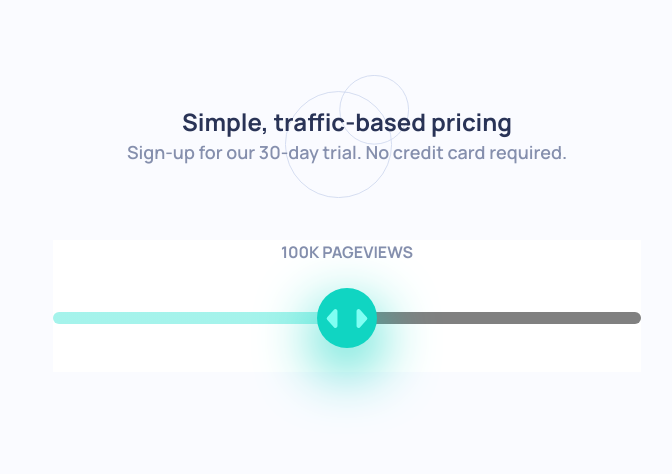
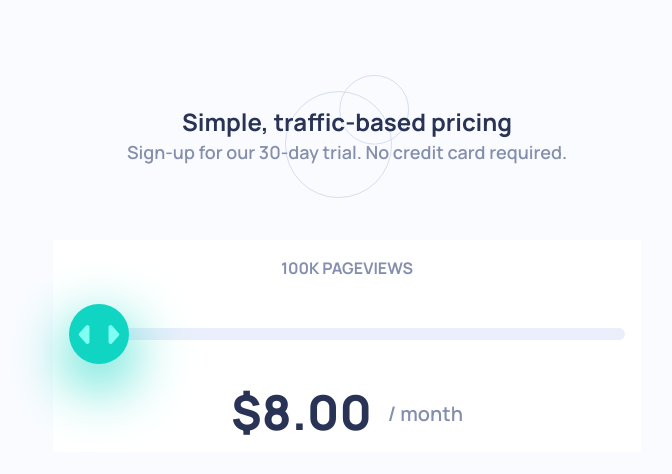
Before and after one commit to akshay-ken/novice-project-08, a React (Vite) app: page / in a window 1280 px wide. Shown: the top 474 px of the page, without its empty margins (293-965 px from the left). Built offline with nearby package versions, Linux system fonts and the light colour scheme.

Commit message:
feat: usestate hook to set value prop and select curretn pricing

```diff
--- a/src/components/PricingCard.jsx
+++ b/src/components/PricingCard.jsx
@@ -1,6 +1,26 @@
+import { useState } from "react";
+
+const pricingDetails = [
+  { pageviews: "10K", price: "8" },
+  { pageviews: "50K", price: "12" },
+  { pageviews: "100K", price: "16" },
+  { pageviews: "500k", price: "24" },
+  { pageviews: "1M", price: "36" },
+];
+
 export function PricingCard() {
+  const [sliderValue, setSliderValue] = useState(1);
+  let currentPriceIndex = 0;
+  const currentData = pricingDetails[currentPriceIndex];
+  const [curretnPrice, setCurrentPrice] = useState(pricingDetails[0].price);
+
+  function handleValueChange(event) {
+    setSliderValue(event.target.value);
+    currentPriceIndex = Math.ceil(sliderValue / 20) - 1;
+    setCurrentPrice(pricingDetails[currentPriceIndex].price);
+  }
   return (
-    <section className="w-full md:w-[50%] bg-white flex flex-col items-center justify-center mt-8">
+    <section className="w-full md:w-[50%] bg-white flex flex-col items-center justify-center mt-8 p-4">
       <p className=" uppercase text-base font-bold text-Text ">
         100k Pageviews
       </p>
@@ -9,25 +29,22 @@ export function PricingCard() {
       <input
         id="steps-range"
         type="range"
-        min={0}
+        onChange={handleValueChange}
+        min={1}
         max={100}
-        value={50}
-        step={2}
+        value={sliderValue}
+        step={1}
         style={{
-          backgroundImage: `linear-gradient(90deg, hsl(174, 77%, 80%) 0%, hsl(174, 77%, 80%) ${50}%, gray ${50}%, gray 100%)`,
+          backgroundImage: `linear-gradient(90deg, hsl(174, 77%, 80%) 0%, hsl(174, 77%, 80%) ${sliderValue}%, hsl(224, 65%, 95%) ${sliderValue}%, hsl(224, 65%, 95%) 100%)`,
         }}
         className={"w-full my-12 h-3 rounded-lg appearance-none cursor-pointer"}
       />
+      <div className="flex flex-row justify-center gap-x-4 items-center">
+        <p className="text-5xl font-extrabold text-CTA-Background">
+          ${curretnPrice}.00{" "}
+        </p>
+        <p className="text-xl font-semibold text-Text mt-1">/ month</p>
+      </div>
     </section>
   );
 }
-
-// Here are the different page view ranges and the corresponding monthly price totals:
-
-// - 10K pageviews / $8 per month
-// - 50K pageviews / $12 per month
-// - 100K pageviews / $16 per month
-// - 500k pageviews / $24 per month
-// - 1M pageviews / $36 per month
-
-// If the visitor switches the toggle to yearly billing, a 25% discount should be applied to all prices.
--- a/src/index.css
+++ b/src/index.css
@@ -40,4 +40,5 @@
   background-position: center;
   background-repeat: no-repeat;
   box-shadow: 0px 20px 60px hsl(174, 86%, 45%);
+  cursor: grab;
 }
```
